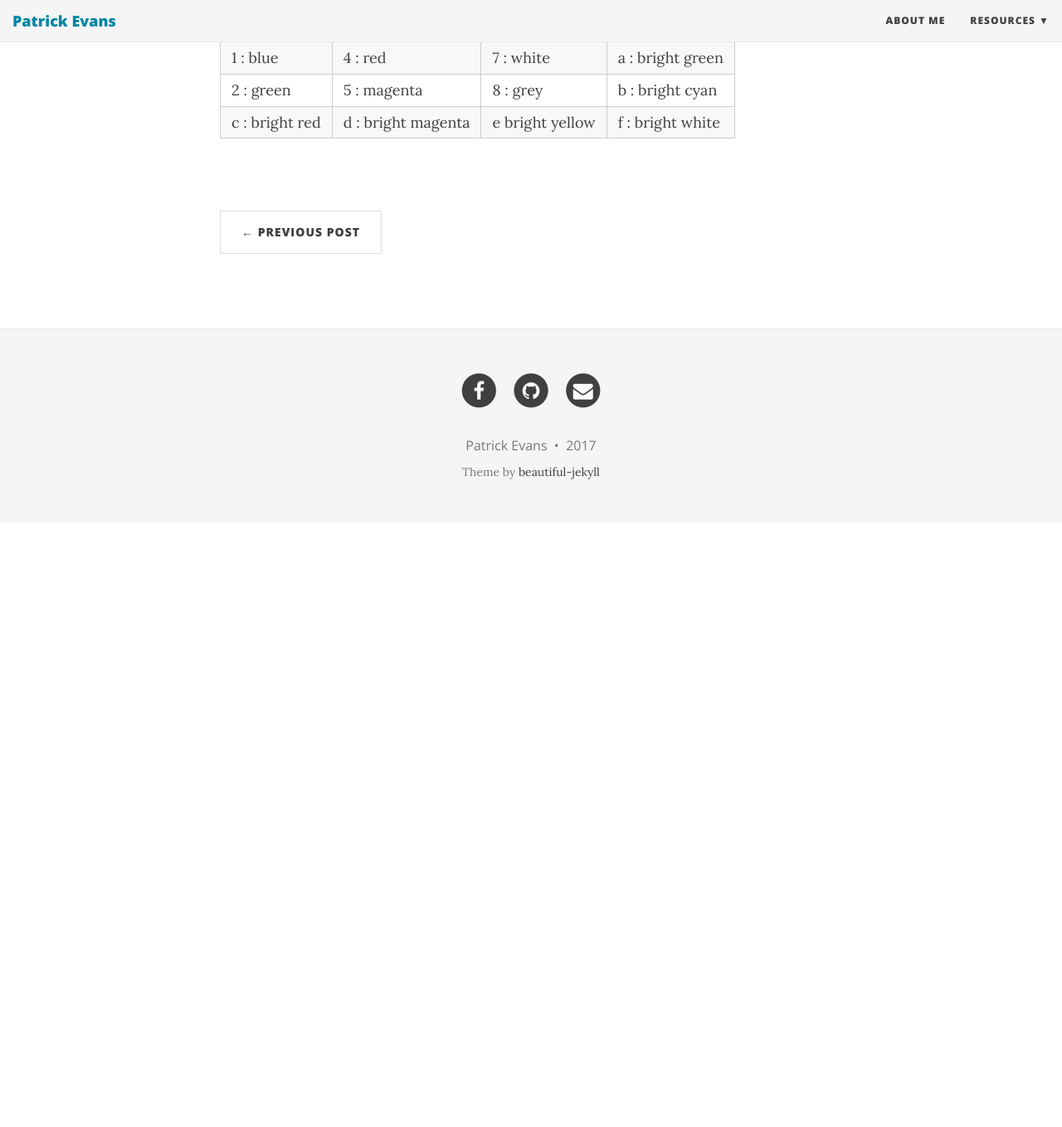
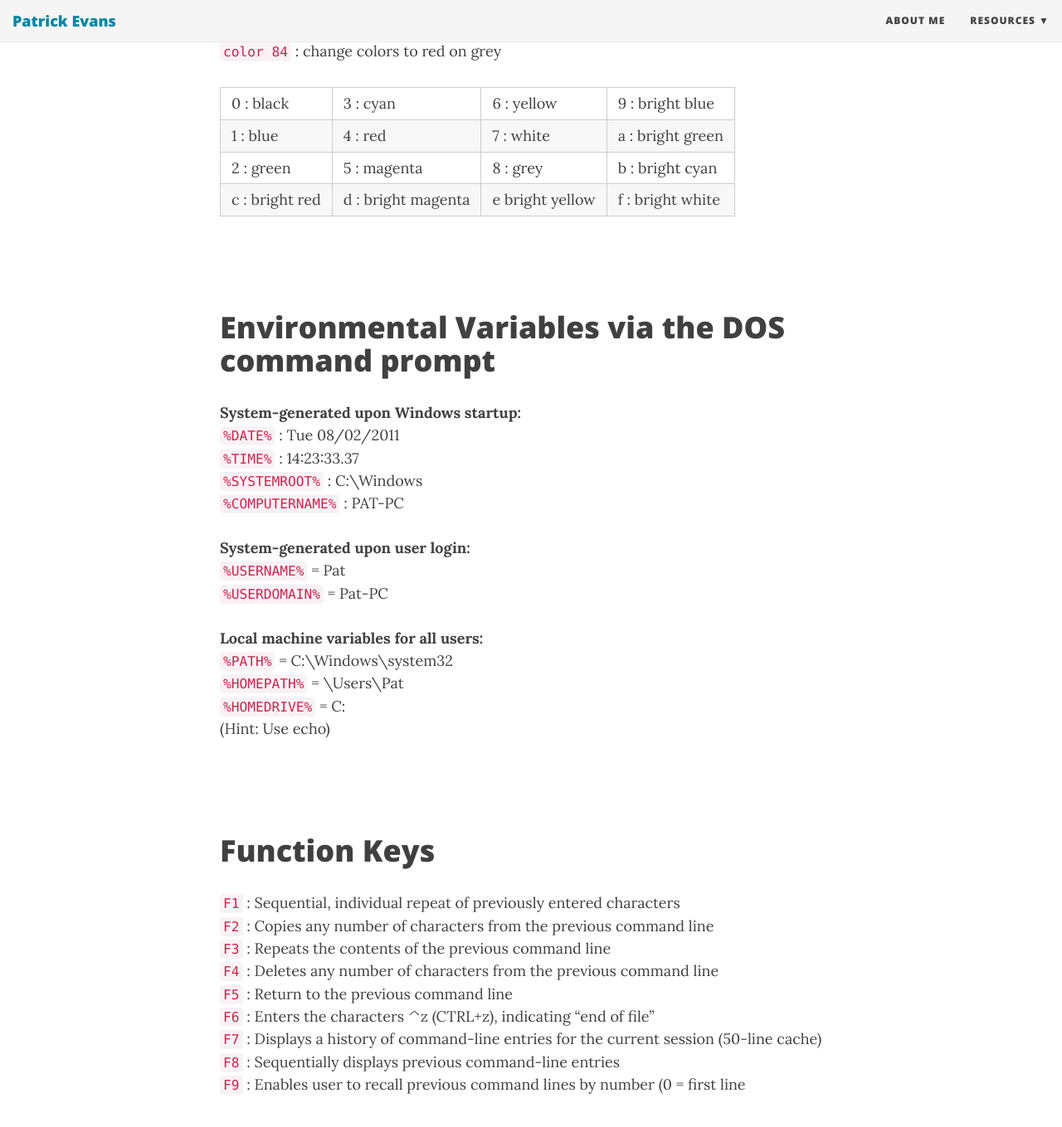
Before and after one commit to patevs/old_blog, a Jekyll site: the page built from _posts/2017-12-02-command-line.md, in a window 1280 px wide and 1400 px high, scrolled down 3924 px. Shown: the top 1359 px of the window at 83% size. Built offline with Jekyll 4.4.1, drawn with Linux system fonts in a browser that asks for light colours; nearby versions of some CDN libraries; before the commit the page ends 4554 px from its top, so only the background shows below that; some of the changed text lies outside the part shown.

Commit message:
polish_final_ cmd _post

```diff
--- a/_posts/2017-12-02-command-line.md
+++ b/_posts/2017-12-02-command-line.md
@@ -40,7 +40,8 @@ __Ex:__ (D:\games\galaga.exe C:\programs[\awesome.exe]), [ ] = optional<br>
 `del .` : deletes all files within current directory<br>
 `del *.*` : deletes all files within current directory<br>
 <br>
-`dir` : display contents of current directory (__Ex:__ dir [c:][\programs]), [ ] = optional<br>
+`dir` : display contents of current directory <br>
+__Ex:__ (dir [c:][\programs]), [ ] = optional<br>
 `dir *.txt` : list all .txt files in current directory<br>
 `dir *.?` : list all files with extensions one character in length in current directory<br>
 `dir /w /p *.*` : display all contents one screen at a time<br>
@@ -54,7 +55,8 @@ __Ex:__ (D:\games\galaga.exe C:\programs[\awesome.exe]), [ ] = optional<br>
 `erase` : delete/erase<br>
 `exit` : exit the command prompt<br>
 `filename.txt` : opens filename.txt in current directory in default .txt program<br>
-`format z:` : format z drive __Ex:__ use to format a disc or flash drive<br>
+`format z:` : format z drive<br>
+__Ex:__ use to format a disc or flash drive<br>
 <br>
 `mkdir x` : make directory x in current directory<br>
 `move x y` : more or rename x to y<br>
@@ -119,3 +122,36 @@ Send contents of script.js to the system debug.exe file:<br>
 | c : bright red | d : bright magenta | e bright yellow | f : bright white |
 
 <br>
+<br>
+# Environmental Variables via the DOS command prompt
+__System-generated upon Windows startup:__<br>
+`%DATE%` : Tue 08/02/2011<br>
+`%TIME%` : 14:23:33.37<br>
+`%SYSTEMROOT%` : C:\Windows<br>
+`%COMPUTERNAME%` : PAT-PC<br>
+<br>
+__System-generated upon user login:__<br>
+`%USERNAME%` = Pat<br>
+`%USERDOMAIN%` = Pat-PC<br>
+<br>
+__Local machine variables for all users:__<br>
+`%PATH%` = C:\Windows\system32<br>
+`%HOMEPATH%` = \Users\Pat<br>
+`%HOMEDRIVE%` = C:<br>
+(Hint: Use echo)<br>
+<br>
+
+<br>
+# Function Keys
+`F1` : Sequential, individual repeat of previously entered characters<br>
+`F2` : Copies any number of characters from the previous command line<br>
+`F3` : Repeats the contents of the previous command line<br>
+`F4` : Deletes any number of characters from the previous command line<br>
+`F5` : Return to the previous command line<br>
+`F6` : Enters the characters ^z (CTRL+z), indicating “end of file”<br>
+`F7` : Displays a history of command-line entries for the current session (50-line cache)<br>
+`F8` : Sequentially displays previous command-line entries<br>
+`F9` : Enables user to recall previous command lines by number (0 = first line<br>
+<br>
+
+<br>
```
Also changed, not shown: other parts of _posts/2017-12-02-command-line.md (+3 -2 lines).
